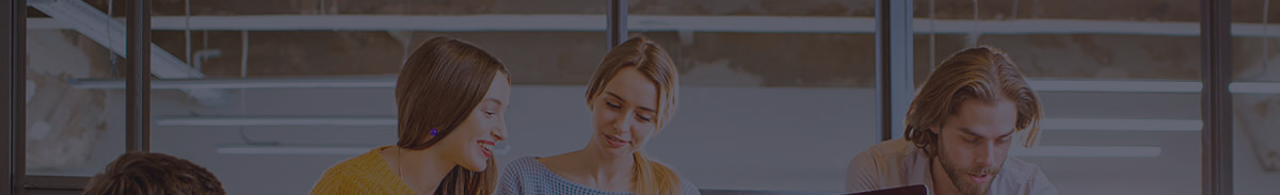
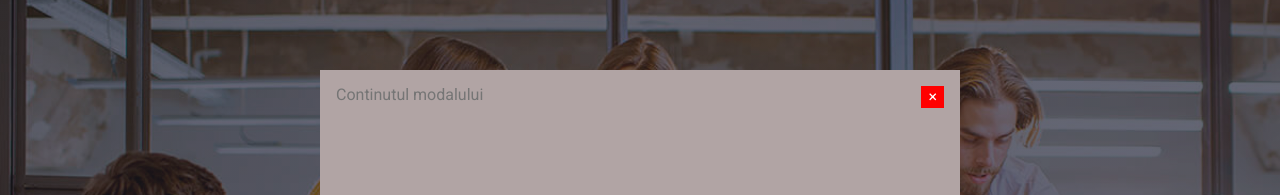
Before and after one commit to armand1205/goit-markup-hw-04-main, a plain HTML site: page index.html in a window 1280 px wide. Both pictures are taken after a click on the button "Request our service". Shown: the part 80-275 px from the top of the page. Drawn offline with Linux system fonts and the light colour scheme.

Commit message:
update fereastra modala

```diff
--- a/css/styles.css
+++ b/css/styles.css
@@ -550,3 +550,44 @@ ul {
   -webkit-box-shadow: 1px 10px 5px -2px rgba(0, 0, 0, 0.4);
   -moz-box-shadow: 1px 10px 5px -2px rgba(0, 0, 0, 0.4);
 }
+
+/* Modal */
+.modal {
+  position: fixed;
+  top: 0;
+  left: 0;
+  width: 100vw;
+  height: 100vh;
+  display: flex;
+  justify-content: center;
+  align-items: center;
+}
+
+.modal-content {
+  padding: 16px;
+  background-color: rgb(177, 164, 164);
+  width: 50%;
+  margin: 0 auto;
+  height: 500px;
+  position: relative;
+}
+
+.is-hidden {
+  visibility: hidden;
+}
+
+.close-btn {
+  background-color: red;
+  border: 1px solid red;
+  color: white;
+  cursor: pointer;
+  outline: none;
+  position: absolute;
+  right: 16px;
+  top: 16px;
+}
+
+.close-btn:focus,
+.close-btn:hover {
+  background-color: rebeccapurple;
+}
--- a/index.html
+++ b/index.html
@@ -106,7 +106,11 @@
 
         <!-- Request our service button -->
 
-        <button type="button" class="request-our-service-button">
+        <button
+          type="button"
+          data-modal-open
+          class="request-our-service-button"
+        >
           Request our service
         </button>
       </section>
@@ -567,5 +571,16 @@
         </div>
       </footer>
     </main>
+
+    <!--Modal-->
+
+    <div class="modal is-hidden" data-modal>
+      <div class="modal-content">
+        <button class="close-btn" data-modal-close>&times;</button>
+        Continutul modalului
+      </div>
+    </div>
+
+    <script src="./js/modal.js"></script>
   </body>
 </html>
--- /dev/null
+++ b/js/modal.js
@@ -0,0 +1,14 @@
+(() => {
+  const refs = {
+    openModalBtn: document.querySelector("[data-modal-open]"),
+    closeModalBtn: document.querySelector("[data-modal-close]"),
+    modal: document.querySelector("[data-modal]"),
+  };
+
+  refs.openModalBtn.addEventListener("click", toggleModal);
+  refs.closeModalBtn.addEventListener("click", toggleModal);
+
+  function toggleModal() {
+    refs.modal.classList.toggle("is-hidden");
+  }
+})();
```
